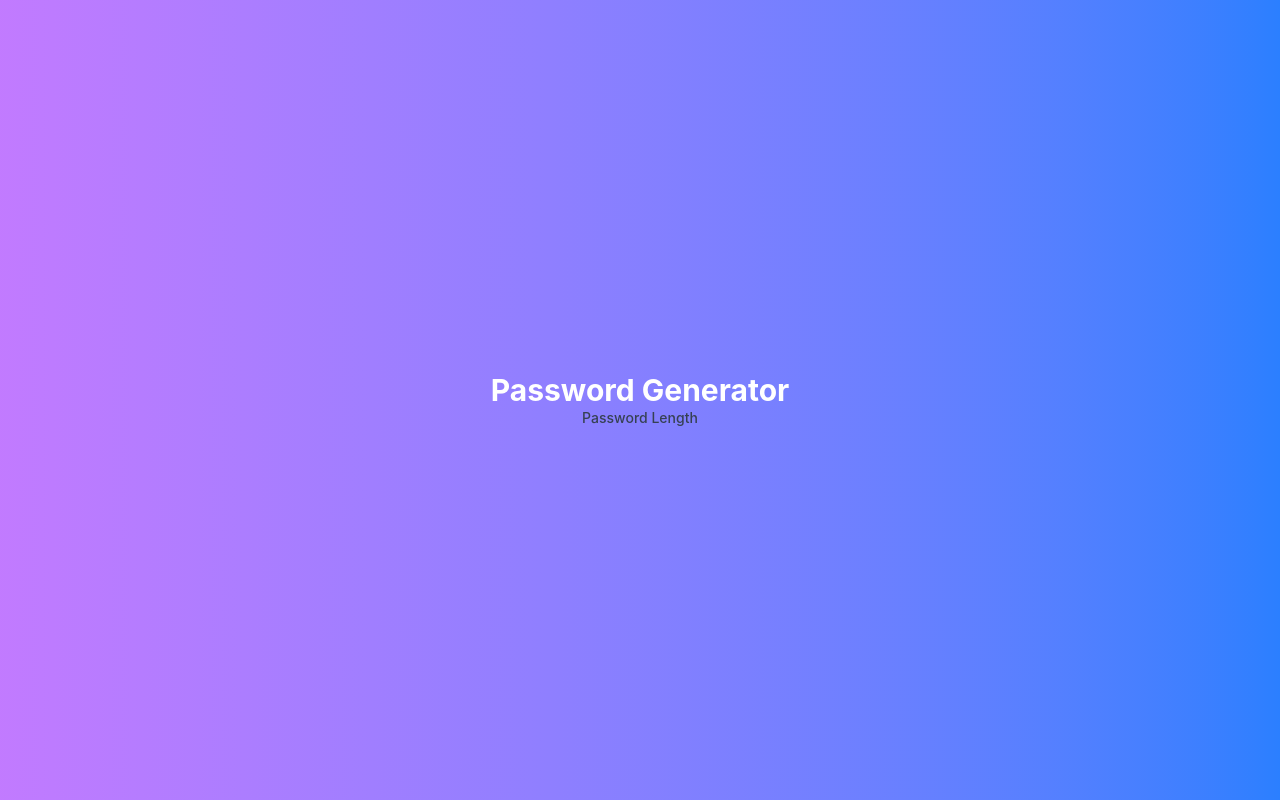
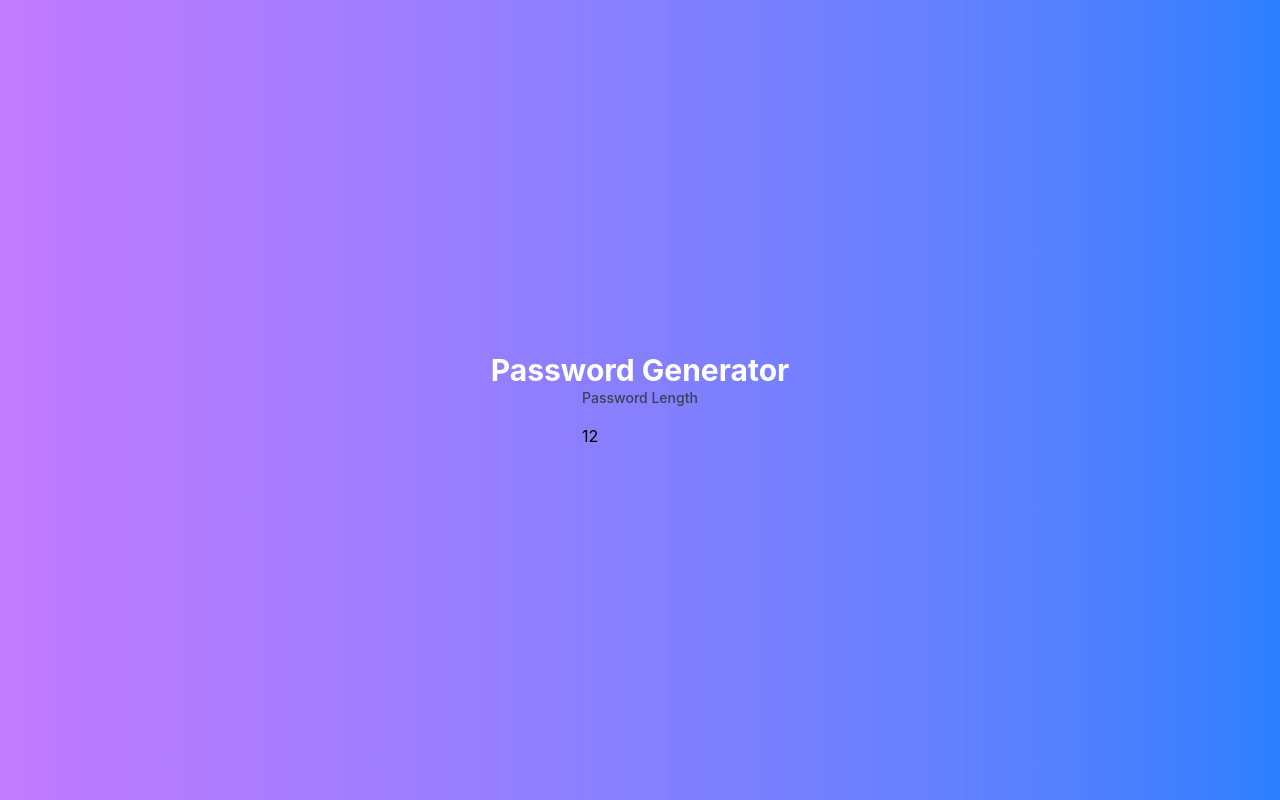
Before and after one commit to Hrisshhii/zustand-practice, a React (Vite) app in the folder zus-password/: page / in a window 1280 px wide. Built offline with nearby package versions, Linux system fonts and the light colour scheme.

Commit message:
Add input field for password length in PasswordGenerator component

```diff
--- a/zus-password/src/components/PasswordGenerator.tsx
+++ b/zus-password/src/components/PasswordGenerator.tsx
@@ -8,6 +8,7 @@ const PasswordGenerator=()=>{
       <h1 className="text-3xl font-bold text-white">Password Generator</h1>
       <div className="flex flex-col gap-4">
         <label htmlFor="length" className="block text-sm font-medium text-gray-700">Password Length</label>
+        <input type="number" id="length" value={length} onChange={e=>setLength(+e.target.value)} min={4} max={64}/>
       </div>
     </div>
   )
```
